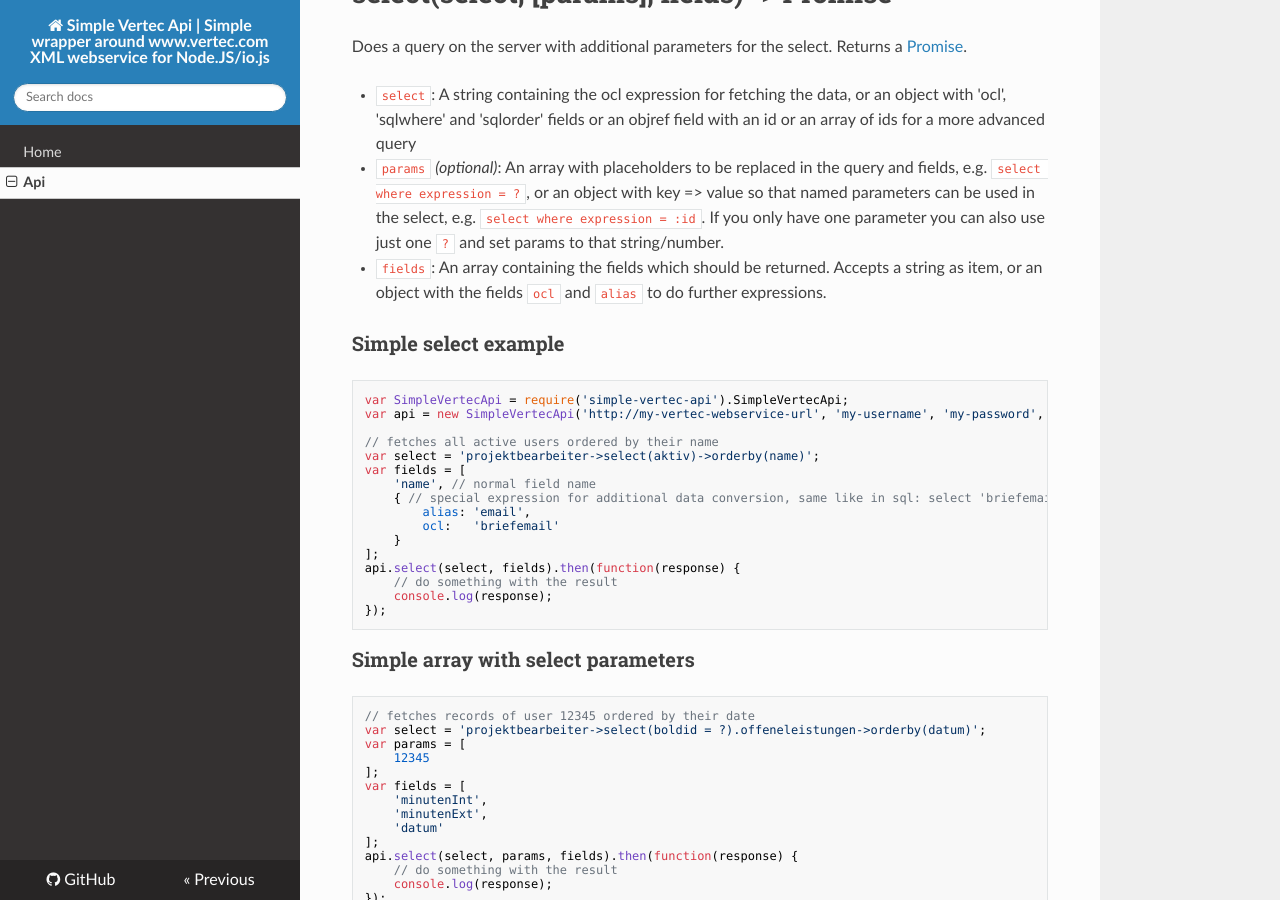
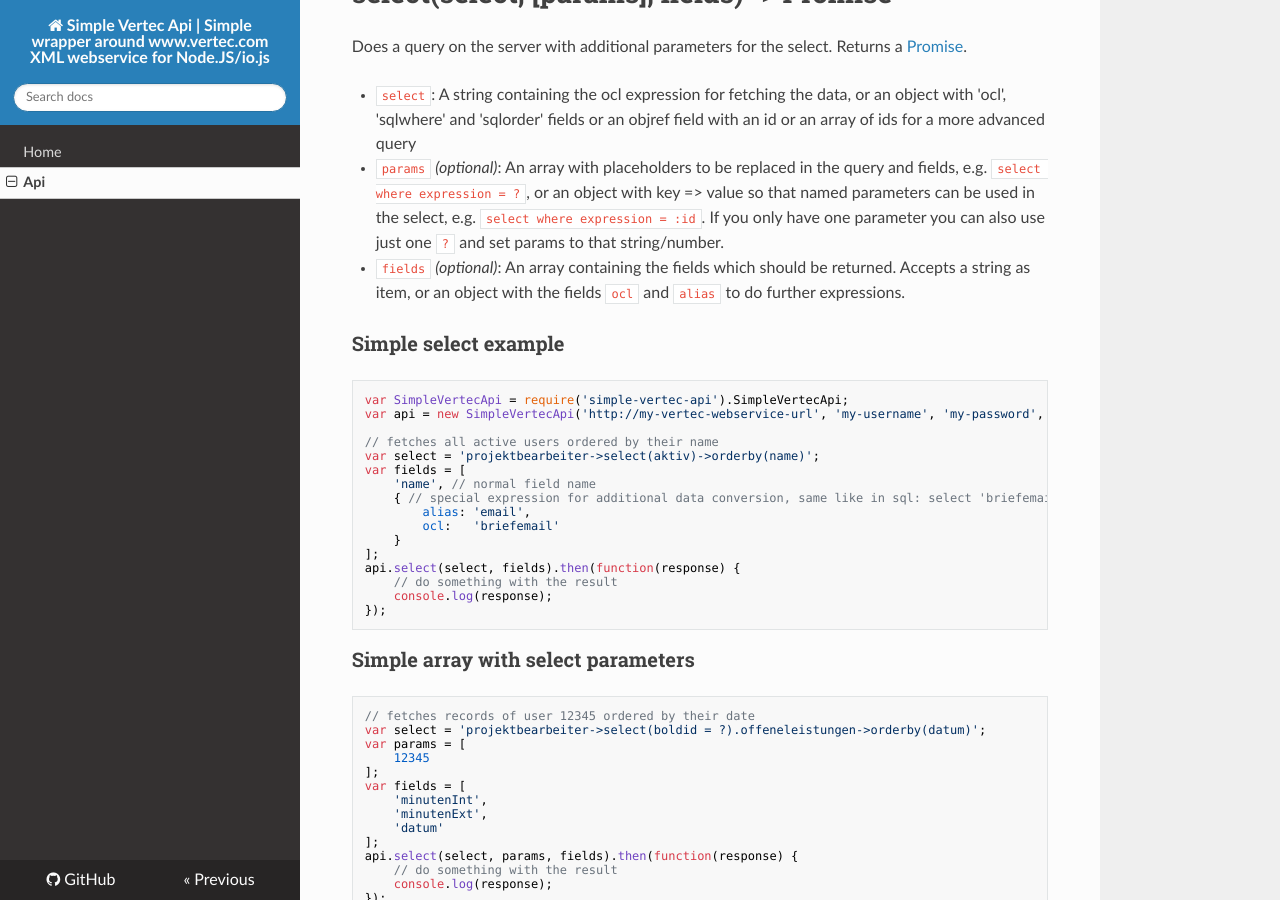
Before and after one commit to dimitri-koenig/simple-vertec-api, an MkDocs documentation site: the page built from docs/api.md, in a window 1280 px wide and 900 px high, scrolled down 420 px. Built offline with MkDocs 1.6.1, drawn with Linux system fonts in a browser that asks for light colours; nearby versions of some CDN libraries; old or Windows-style settings are respelled for this version of MkDocs.

Commit message:
Adapated docs to modified fields validation (#72)

```diff
--- a/docs/api.md
+++ b/docs/api.md
@@ -13,7 +13,7 @@
 
 * `select`: A string containing the ocl expression for fetching the data, or an object with 'ocl', 'sqlwhere' and 'sqlorder' fields or an objref field with an id or an array of ids for a more advanced query
 * `params` *(optional)*: An array with placeholders to be replaced in the query and fields, e.g. `select where expression = ?`, or an object with key => value so that named parameters can be used in the select, e.g. `select where expression = :id`. If you only have one parameter you can also use just one `?` and set params to that string/number.
-* `fields`: An array containing the fields which should be returned. Accepts a string as item, or an object with the fields `ocl` and `alias` to do further expressions.
+* `fields` *(optional)*: An array containing the fields which should be returned. Accepts a string as item, or an object with the fields `ocl` and `alias` to do further expressions.
 
 
 ### Simple select example
```
